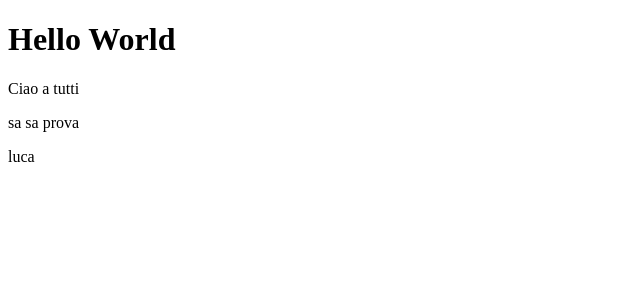
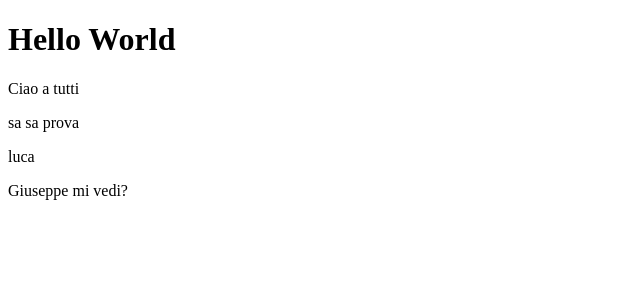
Before and after one commit to FabrizioPignatelli02/Build-W3, an Angular app: page / in a window 1280 px wide. Shown: the top 300 px of the page, without its empty margins (0-640 px from the left). Built offline with nearby package versions, Linux system fonts and the light colour scheme.

Commit message:
giuseppe mi vedi?

```diff
--- a/src/app/app.component.html
+++ b/src/app/app.component.html
@@ -2,3 +2,4 @@
 <p>Ciao a tutti</p>
 <p>sa sa prova</p>
 <p>luca</p>
+<p>Giuseppe mi vedi?</p>
```
